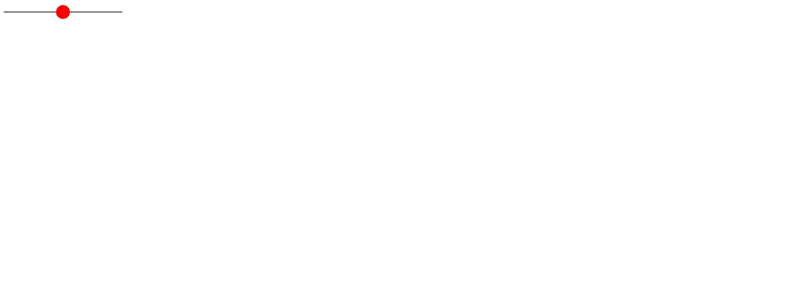
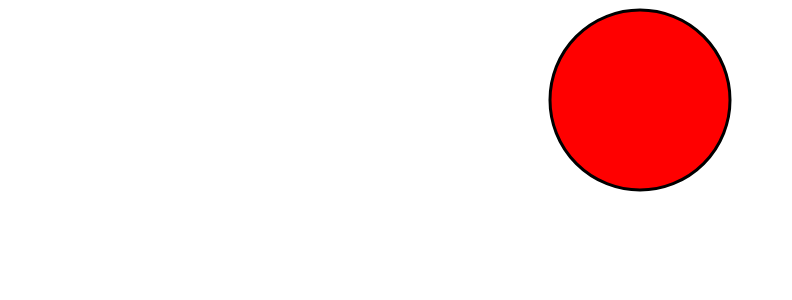
Before and after one commit to tangweejieleslie/React-Radial-Slider, a React (Create React App) app: page / in a window 1280 px wide. Shown: the top 300 px of the page, without its empty margins (0-792 px from the left). Built offline with nearby package versions, Linux system fonts and the light colour scheme.

Commit message:
draw circle

```diff
--- a/src/view/components/controls/GradientPrompt.jsx
+++ b/src/view/components/controls/GradientPrompt.jsx
@@ -1,18 +1,22 @@
-import React, { Component } from 'react';
-
+import React, { Component } from "react";
 
 class GradientPrompt extends Component {
-    render(){
-        return(
-            <svg height="24" viewBox="0 0 125 24" width="125"
-                xmlns="http://www.w3.org/2000/svg">
-                    <g fill="none" fill-rule="evenodd">
-                        <path d="m4.5 12h58.5 58.5" stroke="#979797" stroke-linecap="round" stroke-width="2"></path>
-                        <circle cx="63" cy="12" fill="red" r="7"></circle>
-                    </g>
-            </svg>
-        );
-    }
+  render() {
+    return (
+            <div
+            style={{
+                "display": "flex",
+                "flex-direction": "row",
+                "justify-content": "center"
+            }}
+            >
+                <svg height="200" width="200">
+                <circle cx="100" cy="100" r="90" stroke="black" stroke-width="3" fill="red" />
+                </svg>
+            </div>
+
+    );
+  }
 }
 
 export default GradientPrompt;
```
